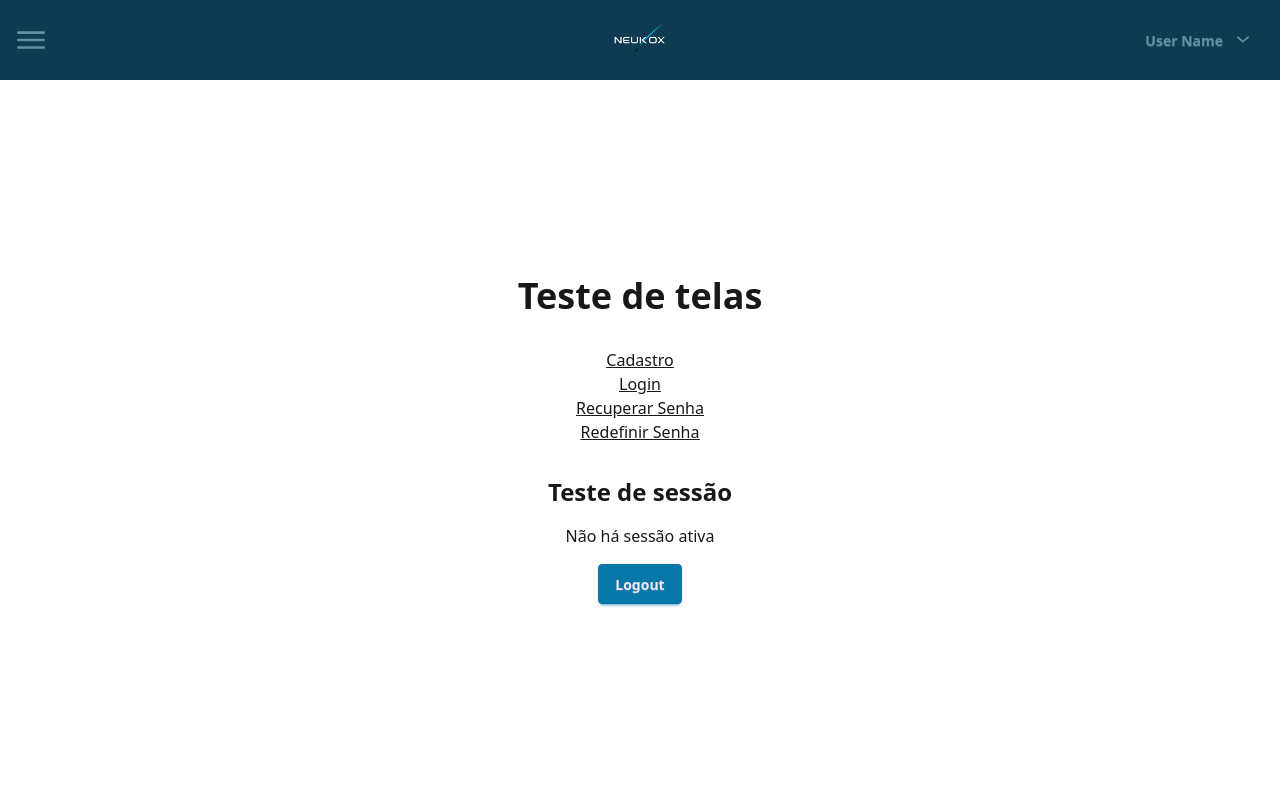
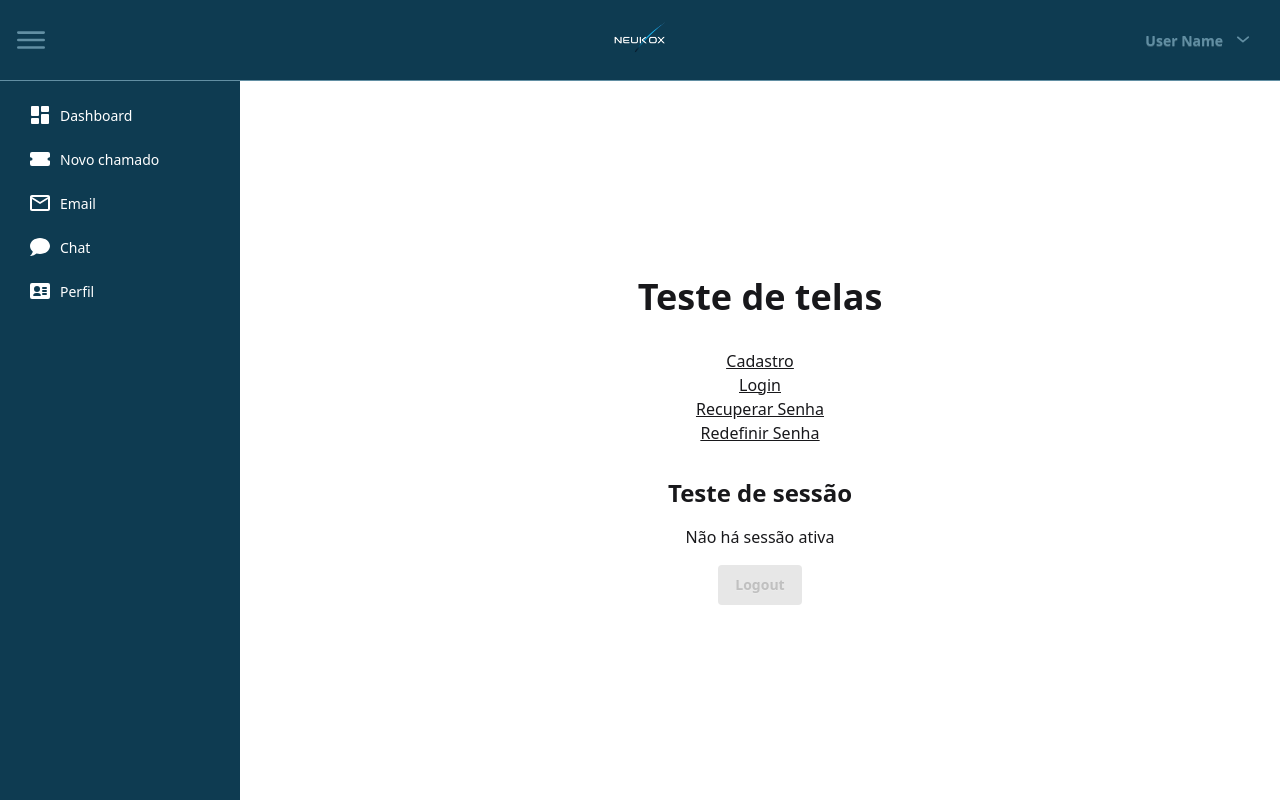
Before and after one commit to Neukox/Sistema_De_Gerenciameento_De_Chamados, a React (Vite) app in the folder Frontend/: page / in a window 1280 px wide. Built offline with nearby package versions, Linux system fonts and the light colour scheme.

Commit message:
adiciona menu lateral com ícones e links de navegação

```diff
--- a/Frontend/src/App.tsx
+++ b/Frontend/src/App.tsx
@@ -3,6 +3,7 @@ import { logout } from "./services/authService";
 import { useEffect, useState } from "react";
 import { Link } from "react-router";
 import { UserSession } from "types/UserSession";
+import SideBarMenu from "@components/ui/sidebar-menu";
 
 function App() {
   const [userDetails, setUserDetails] = useState<UserSession | null>();
@@ -19,7 +20,9 @@ function App() {
   return (
     <div className="min-h-screen bg-base-100">
       <Header />
-      <div className="h-[calc(100vh_-_5rem)] flex flex-col items-center justify-center gap-8">
+      <div className="flex h-[calc(100vh_-_5.0625rem)]">
+        <SideBarMenu />
+        <main className="flex flex-1 flex-col items-center justify-center gap-8">
           <h1>Teste de telas</h1>
           <div className="flex gap-4">
             <ul className="text-center">
@@ -51,11 +54,12 @@ function App() {
             <button
               className="btn btn-secondary mt-4"
               onClick={() => logout()}
-            disabled={userDetails === null}
+              disabled={userDetails === null || userDetails === undefined}
             >
               Logout
             </button>
           </div>
+        </main>
       </div>
     </div>
   );
--- /dev/null
+++ b/Frontend/src/assets/icons/Chat.tsx
@@ -0,0 +1,14 @@
+export default function ChatIcon({ className }: { className?: string }) {
+  return (
+    <svg
+      xmlns="http://www.w3.org/2000/svg"
+      className={className}
+      viewBox="0 0 24 24"
+    >
+      <path
+        fill="currentColor"
+        d="M12 3c5.5 0 10 3.58 10 8s-4.5 8-10 8c-1.24 0-2.43-.18-3.53-.5C5.55 21 2 21 2 21c2.33-2.33 2.7-3.9 2.75-4.5C3.05 15.07 2 13.13 2 11c0-4.42 4.5-8 10-8"
+      />
+    </svg>
+  );
+}
--- /dev/null
+++ b/Frontend/src/assets/icons/Dashboard.tsx
@@ -0,0 +1,12 @@
+export default function DashboardIcon({ className }: { className?: string }) {
+  return (
+    <svg
+      xmlns="http://www.w3.org/2000/svg"
+      viewBox="0 0 24 24"
+      fill="currentColor"
+      className={className}
+    >
+      <path d="M3 12a1 1 0 0 0 1 1h6a1 1 0 0 0 1-1V4a1 1 0 0 0-1-1H4a1 1 0 0 0-1 1zm0 8a1 1 0 0 0 1 1h6a1 1 0 0 0 1-1v-4a1 1 0 0 0-1-1H4a1 1 0 0 0-1 1zm10 0a1 1 0 0 0 1 1h6a1 1 0 0 0 1-1v-8a1 1 0 0 0-1-1h-6a1 1 0 0 0-1 1zm1-17a1 1 0 0 0-1 1v4a1 1 0 0 0 1 1h6a1 1 0 0 0 1-1V4a1 1 0 0 0-1-1z"></path>
+    </svg>
+  );
+}
--- /dev/null
+++ b/Frontend/src/assets/icons/Email.tsx
@@ -0,0 +1,14 @@
+export default function EmailIcon({ className }: { className?: string }) {
+  return (
+    <svg
+      xmlns="http://www.w3.org/2000/svg"
+      className={className}
+      viewBox="0 0 24 24"
+    >
+      <path
+        fill="currentColor"
+        d="M22 6c0-1.1-.9-2-2-2H4c-1.1 0-2 .9-2 2v12c0 1.1.9 2 2 2h16c1.1 0 2-.9 2-2zm-2 0l-8 5l-8-5zm0 12H4V8l8 5l8-5z"
+      />
+    </svg>
+  );
+}
--- /dev/null
+++ b/Frontend/src/assets/icons/Profile.tsx
@@ -0,0 +1,16 @@
+export default function ProfileIcon({ className }: { className?: string }) {
+  return (
+    <svg
+      xmlns="http://www.w3.org/2000/svg"
+      viewBox="0 0 24 24"
+      className={className}
+    >
+      <path
+        fill="currentColor"
+        fill-rule="evenodd"
+        d="M4 4a2 2 0 0 0-2 2v12a2 2 0 0 0 2 2h16a2 2 0 0 0 2-2V6a2 2 0 0 0-2-2zm10 5a1 1 0 0 1 1-1h3a1 1 0 1 1 0 2h-3a1 1 0 0 1-1-1m0 3a1 1 0 0 1 1-1h3a1 1 0 1 1 0 2h-3a1 1 0 0 1-1-1m0 3a1 1 0 0 1 1-1h3a1 1 0 1 1 0 2h-3a1 1 0 0 1-1-1m-8-5a3 3 0 1 1 6 0a3 3 0 0 1-6 0m1.942 4a3 3 0 0 0-2.847 2.051l-.044.133l-.004.012c-.042.126-.055.167-.042.195c.006.013.02.023.038.039c.032.025.08.064.146.155A1 1 0 0 0 6 17h6a1 1 0 0 0 .811-.415a.7.7 0 0 1 .146-.155c.019-.016.031-.026.038-.04c.014-.027 0-.068-.042-.194l-.004-.012l-.044-.133A3 3 0 0 0 10.059 14z"
+        clip-rule="evenodd"
+      />
+    </svg>
+  );
+}
--- /dev/null
+++ b/Frontend/src/assets/icons/Ticket.tsx
@@ -0,0 +1,15 @@
+export default function TicketIcon({ className }: { className?: string }) {
+  return (
+    <svg
+      xmlns="http://www.w3.org/2000/svg"
+      viewBox="0 0 24 24"
+      fill="currentColor"
+      className={className}
+    >
+      <path
+        fill="currentColor"
+        d="M4 5a2 2 0 0 0-2 2v2.5a1 1 0 0 0 1 1a1.5 1.5 0 1 1 0 3a1 1 0 0 0-1 1V17a2 2 0 0 0 2 2h16a2 2 0 0 0 2-2v-2.5a1 1 0 0 0-1-1a1.5 1.5 0 1 1 0-3a1 1 0 0 0 1-1V7a2 2 0 0 0-2-2z"
+      ></path>
+    </svg>
+  );
+}
--- a/Frontend/src/components/ui/header/index.tsx
+++ b/Frontend/src/components/ui/header/index.tsx
@@ -4,7 +4,7 @@ import UserDropdown from "../dropdown/UserDropdown";
 
 export default function Header() {
   return (
-    <header className="navbar justify-between gap-4 bg-primary text-white">
+    <header className="navbar justify-between gap-4 bg-primary text-white border-b-1 border-neutral">
       <div className="xs:flex-1">
         <button className="btn btn-square btn-neutral btn-ghost w-fit p-2">
           <HamburguerMenuIcon className="w-7"/>
--- /dev/null
+++ b/Frontend/src/components/ui/sidebar-menu/index.tsx
@@ -0,0 +1,44 @@
+import ChatIcon from "@assets/icons/Chat";
+import DashboardIcon from "@assets/icons/Dashboard";
+import EmailIcon from "@assets/icons/Email";
+import ProfileIcon from "@assets/icons/Profile";
+import TicketIcon from "@assets/icons/Ticket";
+
+export default function SideBarMenu() {
+  return (
+    <aside className="w-60 h-full bg-primary text-white font-medium">
+      <ul className="menu w-full p-4 gap-2">
+        <li>
+          <a className="hover:bg-neutral">
+            <DashboardIcon className="w-6" />
+            Dashboard
+          </a>
+        </li>
+        <li>
+          <a href="#about" className="hover:bg-neutral">
+            <TicketIcon className="w-6" />
+            Novo chamado
+          </a>
+        </li>
+        <li>
+          <a href="#services" className="hover:bg-neutral">
+            <EmailIcon className="w-6" />
+            Email
+          </a>
+        </li>
+        <li>
+          <a href="#contact" className="hover:bg-neutral">
+            <ChatIcon className="w-6" />
+            Chat
+          </a>
+        </li>
+        <li>
+          <a href="#contact" className="hover:bg-neutral">
+            <ProfileIcon className="w-6" />
+            Perfil
+          </a>
+        </li>
+      </ul>
+    </aside>
+  );
+}
```
Lines whose indentation alone changed are shown as unchanged.
